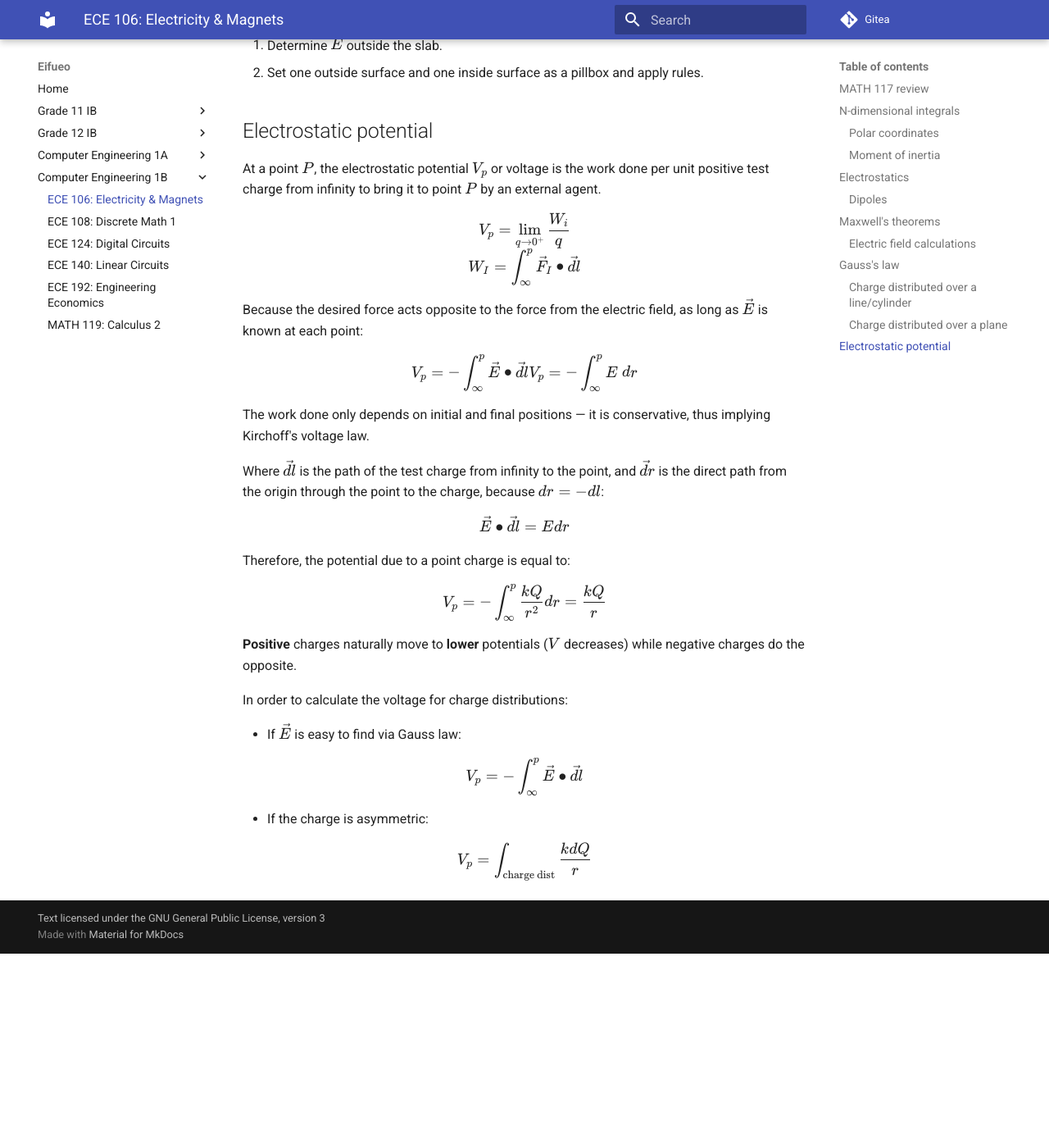
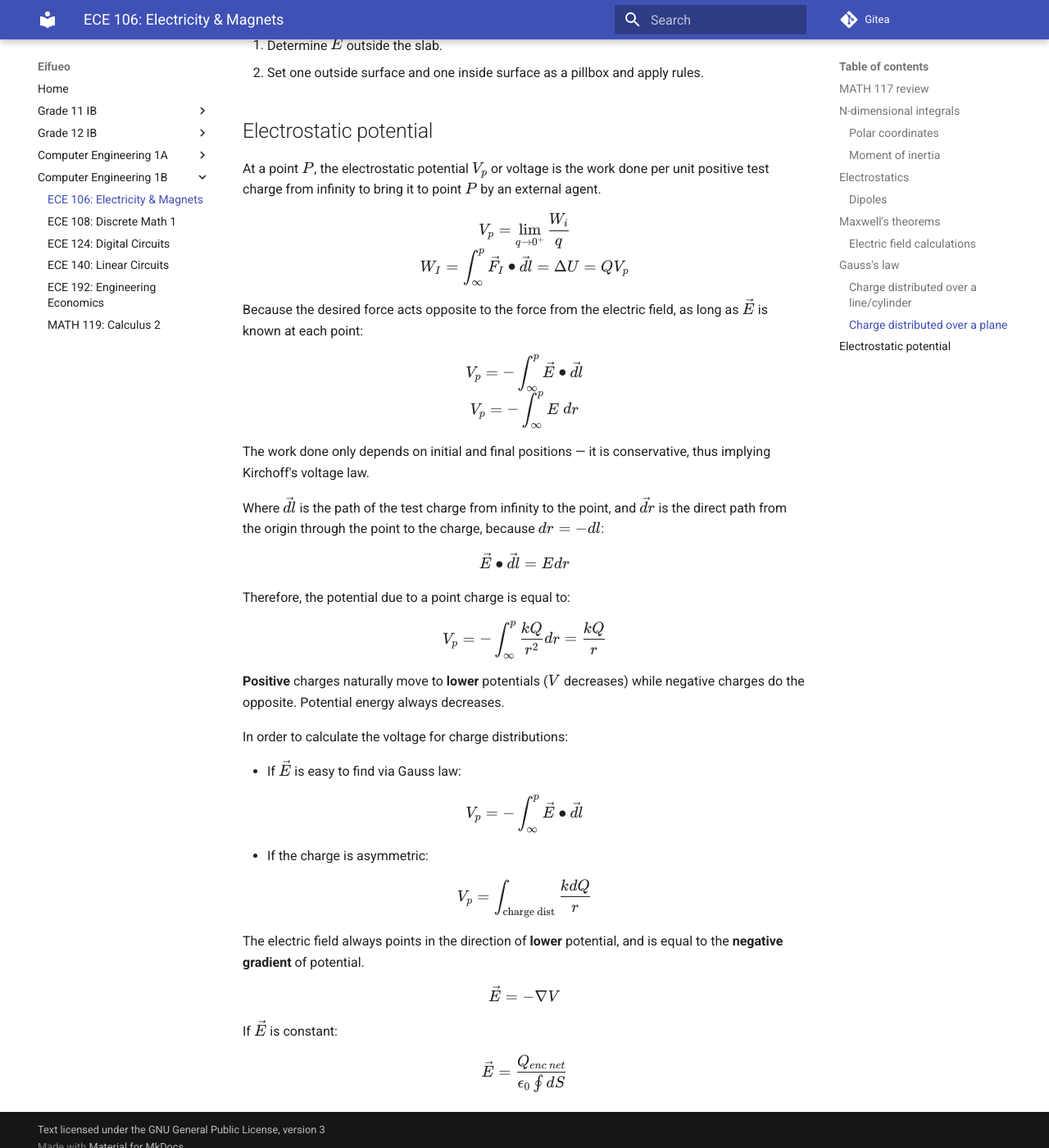
Before and after one commit to potatoeggy/eifueo, an MkDocs documentation site: the page built from docs/1b/ece106.md, in a window 1280 px wide and 1400 px high, scrolled down 8710 px. Shown: the whole window at 82% size. Built offline with MkDocs 1.6.1 and Material for MkDocs 9.7.7, drawn with Linux system fonts in a browser that asks for light colours; before the commit the page ends 9873 px from its top, so only the background shows below that.

Commit message:
ece106: wrap potential

```diff
--- a/docs/1b/ece106.md
+++ b/docs/1b/ece106.md
@@ -317,13 +317,13 @@ At a point $P$, the electrostatic potential $V_p$ or voltage is the work done pe
 
 $$
 V_p=\lim_{q\to 0^+}\frac{W_i}{q} \\
-W_I=\int^p_\infty\vec F_I\bullet \vec{dl}
+W_I=\int^p_\infty\vec F_I\bullet \vec{dl}=\Delta U=QV_p
 $$
 
 Because the desired force acts opposite to the force from the electric field, as long as $\vec E$ is known at each point:
 
 $$
-V_p=-\int^p_\infty\vec E\bullet\vec{dl}
+V_p=-\int^p_\infty\vec E\bullet\vec{dl} \\
 V_p=-\int^p_\infty E\ dr
 $$
 
@@ -337,7 +337,7 @@ Therefore, the potential due to a point charge is equal to:
 
 $$V_p=-\int^p_\infty\frac{kQ}{r^2}dr=\frac{kQ}{r}$$
 
-**Positive** charges naturally move to **lower** potentials ($V$ decreases) while negative charges do the opposite.
+**Positive** charges naturally move to **lower** potentials ($V$ decreases) while negative charges do the opposite. Potential energy always decreases.
 
 In order to calculate the voltage for charge distributions:
 
@@ -348,3 +348,11 @@ $$V_p=-\int^p_\infty\vec E\bullet\vec{dl}$$
 - If the charge is asymmetric:
 
 $$V_p=\int_\text{charge dist}\frac{kdQ}{r}$$
+
+The electric field always points in the direction of **lower** potential, and is equal to the **negative gradient** of potential.
+
+$$\vec E=-\nabla V$$
+
+If $\vec E$ is constant:
+
+$$\vec E=\frac{Q_{enc\ net}}{\epsilon_0\oint dS}$$
```
